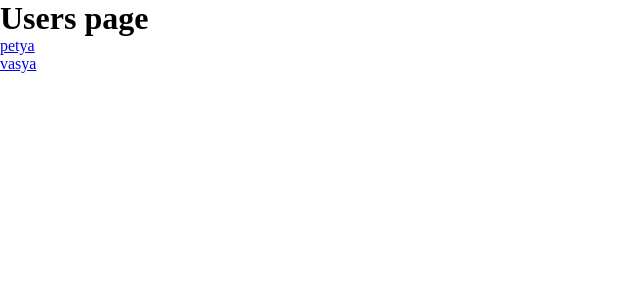
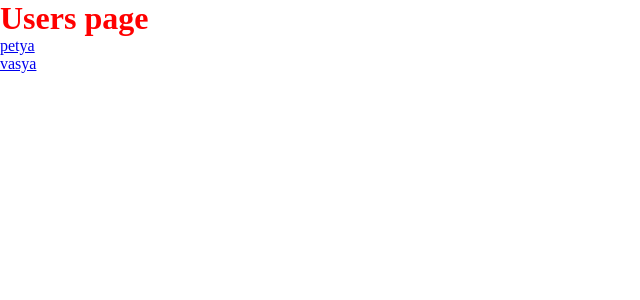
Before and after one commit to Olegborodko/nextStart, a Next.js app: page /users in a window 1280 px wide. Shown: the top 300 px of the page, without its empty margins (0-640 px from the left). Built offline with nearby package versions, Linux system fonts and the light colour scheme.

Commit message:
add sass

```diff
--- a/package.json
+++ b/package.json
@@ -12,6 +12,7 @@
   "dependencies": {
     "next": "13.4.6",
     "react": "18.2.0",
-    "react-dom": "18.2.0"
+    "react-dom": "18.2.0",
+    "sass": "^1.63.4"
   }
 }
--- a/pages/index.js
+++ b/pages/index.js
@@ -6,7 +6,7 @@ const Index = () => {
       <div className="navBar">
         <A href="/" text="Main"/>
         <br />
-        <A href="/" text="Users"/>
+        <A href="/users" text="Users"/>
       </div>
       <h1>Main page</h1>
     </>
--- a/pages/users.js
+++ b/pages/users.js
@@ -1,5 +1,6 @@
 import Link from "next/link";
 import { useState } from "react";
+import styles from "../styles/users.module.scss";
 
 const Users = () => {
   const [users, setUsers] = useState([
@@ -8,7 +9,7 @@ const Users = () => {
   ]);
   return (
     <>
-      <h1>Users page</h1>
+      <h1 className={styles.user}>Users page</h1>
       <ul>
         {users.map(user =>
           <li key={user.id}>
--- /dev/null
+++ b/styles/users.module.scss
@@ -0,0 +1,3 @@
+.user{
+  color: red;
+}
```
Also changed, not shown: doc.txt, 1 other file (tests, documents, lock files or other folders).
